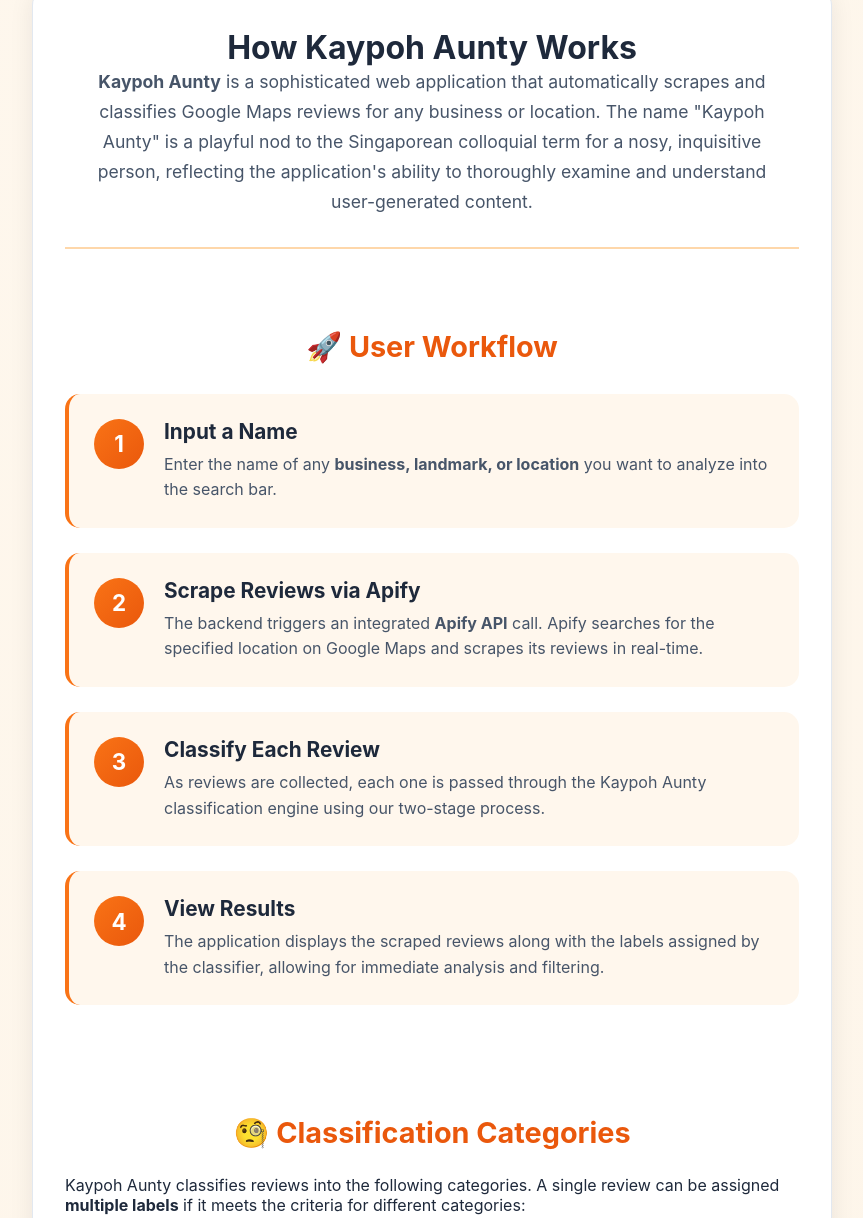
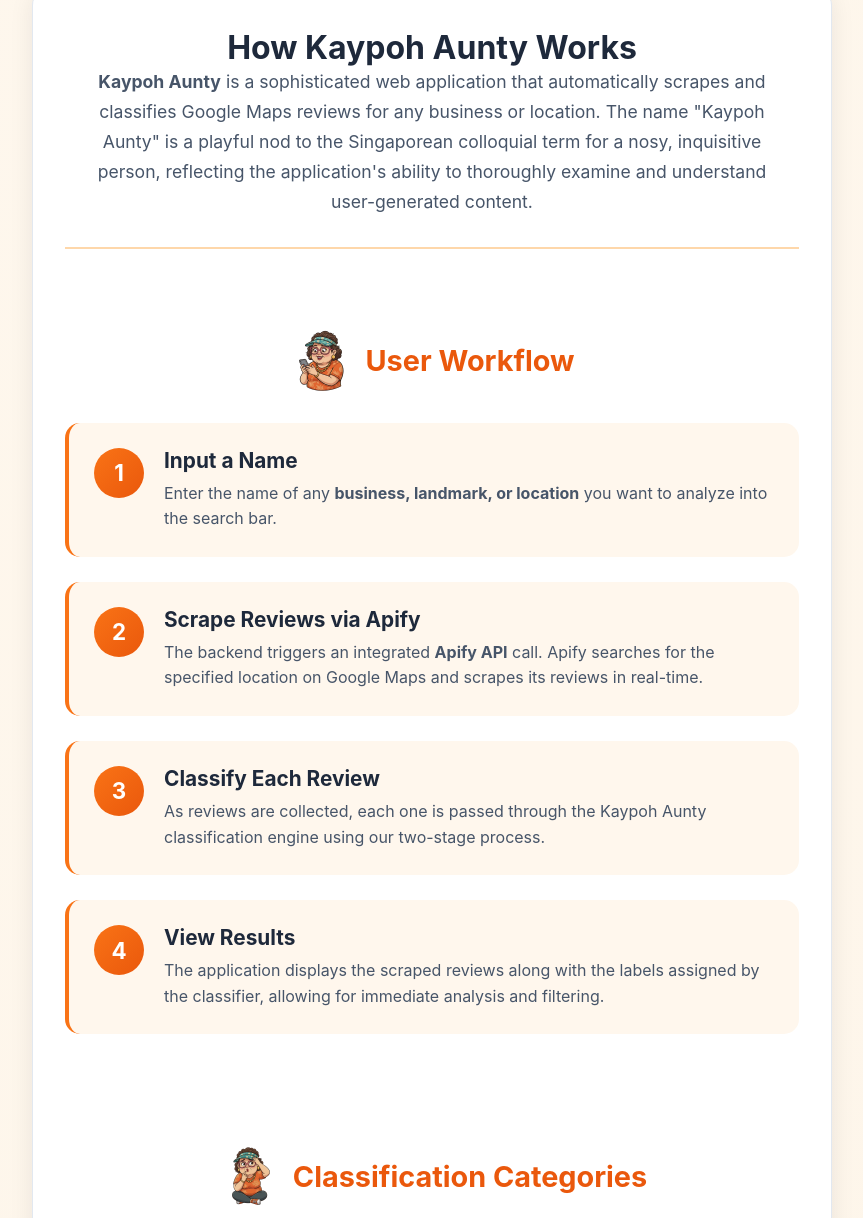
Before and after one commit to louistaii/kaypoh-aunty, a website: page public/how-it-works.html in a window 1280 px wide. Shown: the part 118-1336 px from the top of the page, without its empty margins (208-1071 px from the left). Drawn offline with Linux system fonts and the light colour scheme.

Commit message:
Add images to UI

```diff
--- a/public/how-it-works.html
+++ b/public/how-it-works.html
@@ -22,7 +22,7 @@
         </div>
 
         <section class="workflow-section">
-            <h2>🚀 User Workflow</h2>
+            <h2><img src="./media/workflow.png" alt="User Workflow" class="header-icon"> User Workflow</h2>
             <div class="workflow-steps">
                 <div class="workflow-step">
                     <div class="step-number">1</div>
@@ -56,7 +56,7 @@
         </section>
 
         <section class="categories-section">
-            <h2>🧐 Classification Categories</h2>
+            <h2><img src="./media/classification.png" alt="Classification Categories" class="header-icon"> Classification Categories</h2>
             <p>Kaypoh Aunty classifies reviews into the following categories. A single review can be assigned <strong>multiple labels</strong> if it meets the criteria for different categories:</p>
             <div class="categories-grid">
                 <div class="category-card category-advertisements">
@@ -83,7 +83,7 @@
         </section>
 
         <section class="engine-section">
-            <h2>⚙️ The Classification Engine: A Two-Stage Process</h2>
+            <h2>⚙️ Classification Engine: A Two-Stage Process</h2>
             <p>To ensure both speed and accuracy, every review is processed through a sophisticated two-stage pipeline:</p>
 
             <div class="stage-container">
@@ -114,7 +114,7 @@
         </section>
 
         <section class="model-section">
-            <h2>🤖 AI Model Training & Performance</h2>
+            <h2><img src="./media/train.png" alt="AI Model Training" class="header-icon"> Model Training & Performance</h2>
 
             <div class="training-info">
                 <h3>Dataset & Feature Engineering</h3>
@@ -128,7 +128,7 @@
                 <h3>The Challenge: Severe Class Imbalance</h3>
                 <p>Initial data distribution was extremely imbalanced with 3,910 "Useful" samples but only 4 "Advertisement" samples. This would lead to poor model performance.</p>
 
-                <h3>The Solution: LLM-Generated Synthetic Data</h3>
+                <h3 style="margin-top: 30px;">The Solution: LLM-Generated Synthetic Data</h3>
                 <p>A Large Language Model was used to generate high-quality, realistic synthetic data for underrepresented categories, resulting in a perfectly balanced dataset of ~3,900-4,000 samples per category.</p>
             </div>
 
--- a/public/style.css
+++ b/public/style.css
@@ -661,6 +661,17 @@
     font-size: 1.8rem;
     margin-bottom: 25px;
     text-align: center;
+    display: flex;
+    align-items: center;
+    justify-content: center;
+    gap: 12px;
+}
+
+.header-icon {
+    width: 64px;
+    height: 64px;
+    object-fit: contain;
+    vertical-align: middle;
 }
 .workflow-steps {
     display: grid;
```
Also changed, not shown: public/media/classification.png (added), public/media/train.png (added), public/media/workflow.png (added).
